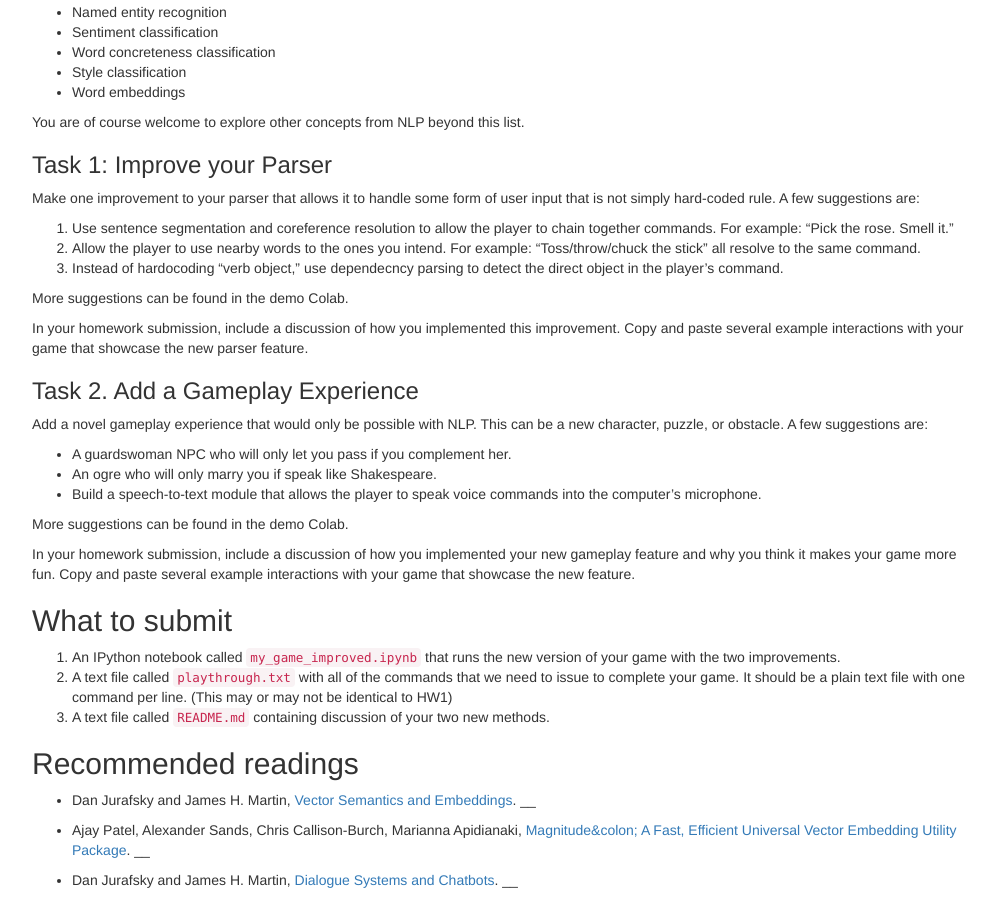
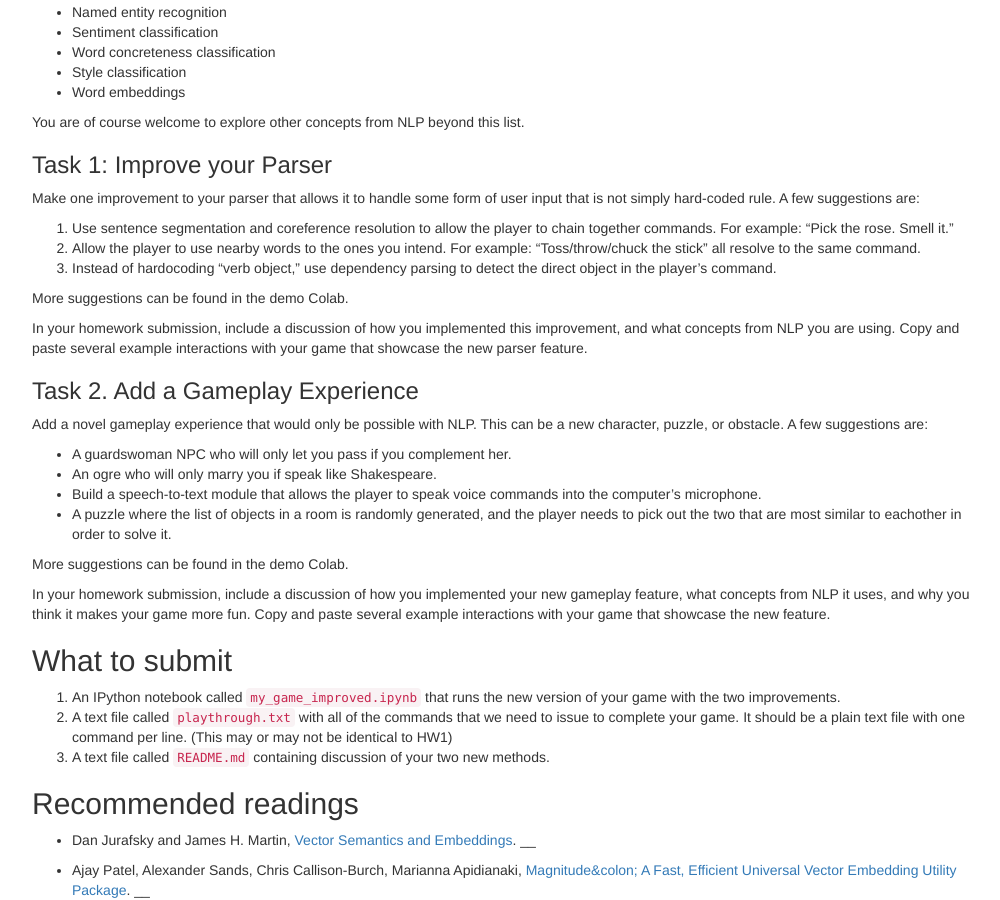
Before and after one commit to interactive-fiction-class/interactive-fiction-class.github.io, a Jekyll site: the page built from homeworks/nlp-for-text-adventures/nlp-for-text-adventures.md, in a window 1280 px wide and 900 px high, scrolled down 798 px. Shown: the whole window, without its empty margins (233-1233 px from the left). Built offline with Jekyll 4.4.1, drawn with Linux system fonts in a browser that asks for light colours; nearby versions of some CDN libraries; a script that is not in the unit is left out.

Commit message:
Update nlp-for-text-adventures.md

```diff
--- a/homeworks/nlp-for-text-adventures/nlp-for-text-adventures.md
+++ b/homeworks/nlp-for-text-adventures/nlp-for-text-adventures.md
@@ -111,11 +111,11 @@ Make one improvement to your parser that allows it to handle some form of user i
 
 1. Use sentence segmentation and coreference resolution to allow the player to chain together commands. For example: "Pick the rose. Smell it."
 2. Allow the player to use nearby words to the ones you intend. For example: "Toss/throw/chuck the stick" all resolve to the same command.
-3. Instead of hardocoding "verb object," use dependecncy parsing to detect the direct object in the player's command.
+3. Instead of hardocoding "verb object," use dependency parsing to detect the direct object in the player's command.
 
 More suggestions can be found in the demo Colab.
 
-In your homework submission, include a discussion of how you implemented this improvement. Copy and paste several example interactions with your game that showcase the new parser feature.
+In your homework submission, include a discussion of how you implemented this improvement, and what concepts from NLP you are using. Copy and paste several example interactions with your game that showcase the new parser feature.
 
 
 ### Task 2. Add a Gameplay Experience
@@ -125,10 +125,11 @@ This can be a new character, puzzle, or obstacle. A few suggestions are:
 * A guardswoman NPC who will only let you pass if you complement her.
 * An ogre who will only marry you if speak like Shakespeare.
 * Build a speech-to-text module that allows the player to speak voice commands into the computer's microphone.
+* A puzzle where the list of objects in a room is randomly generated, and the player needs to pick out the two that are most similar to eachother in order to solve it.
 
 More suggestions can be found in the demo Colab.
 
-In your homework submission, include a discussion of how you implemented your new gameplay feature and why you think it makes your game more fun. Copy and paste several example interactions with your game that showcase the new feature.
+In your homework submission, include a discussion of how you implemented your new gameplay feature, what concepts from NLP it uses, and why you think it makes your game more fun. Copy and paste several example interactions with your game that showcase the new feature.
 
 
 ## What to submit
```
